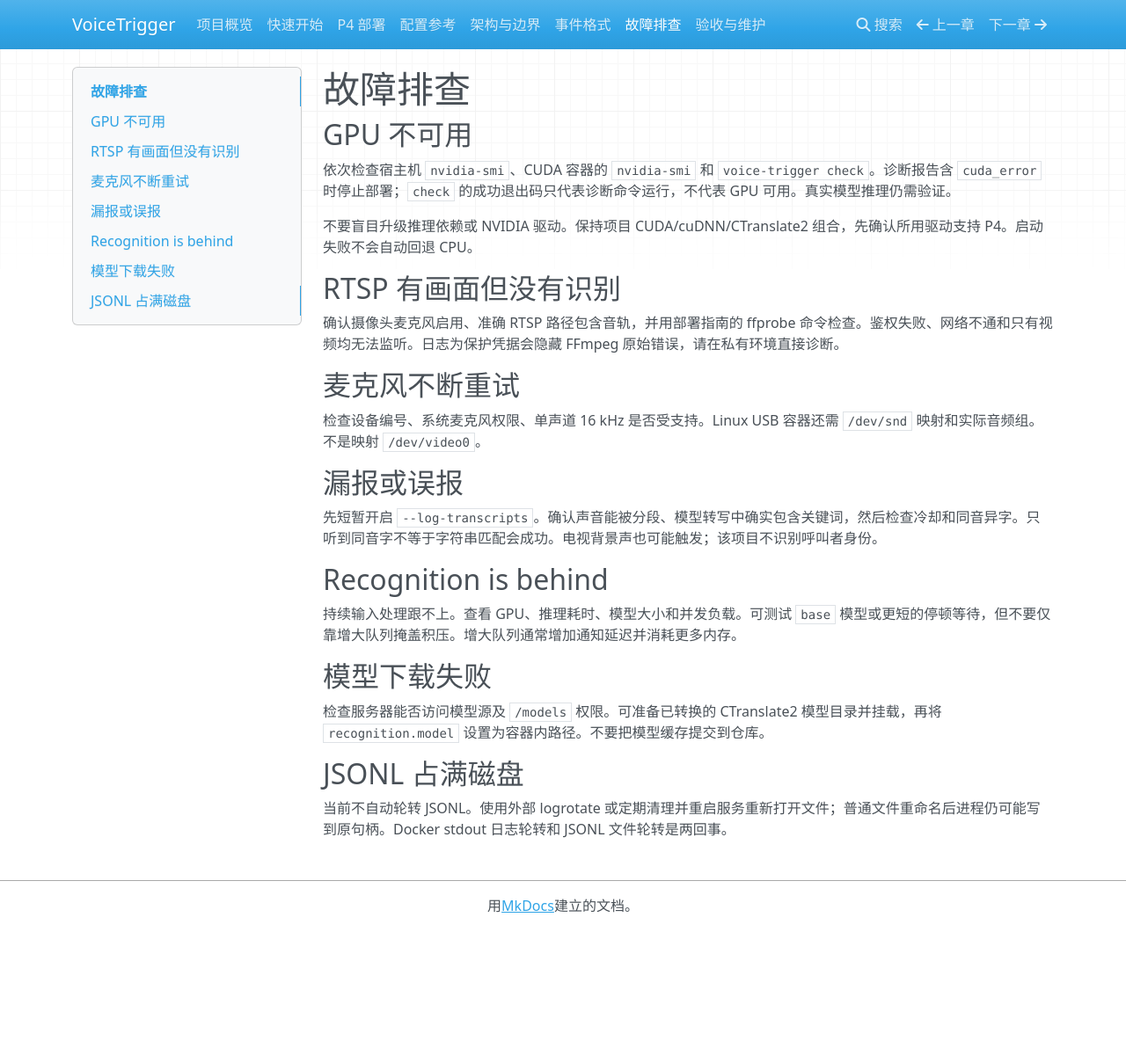
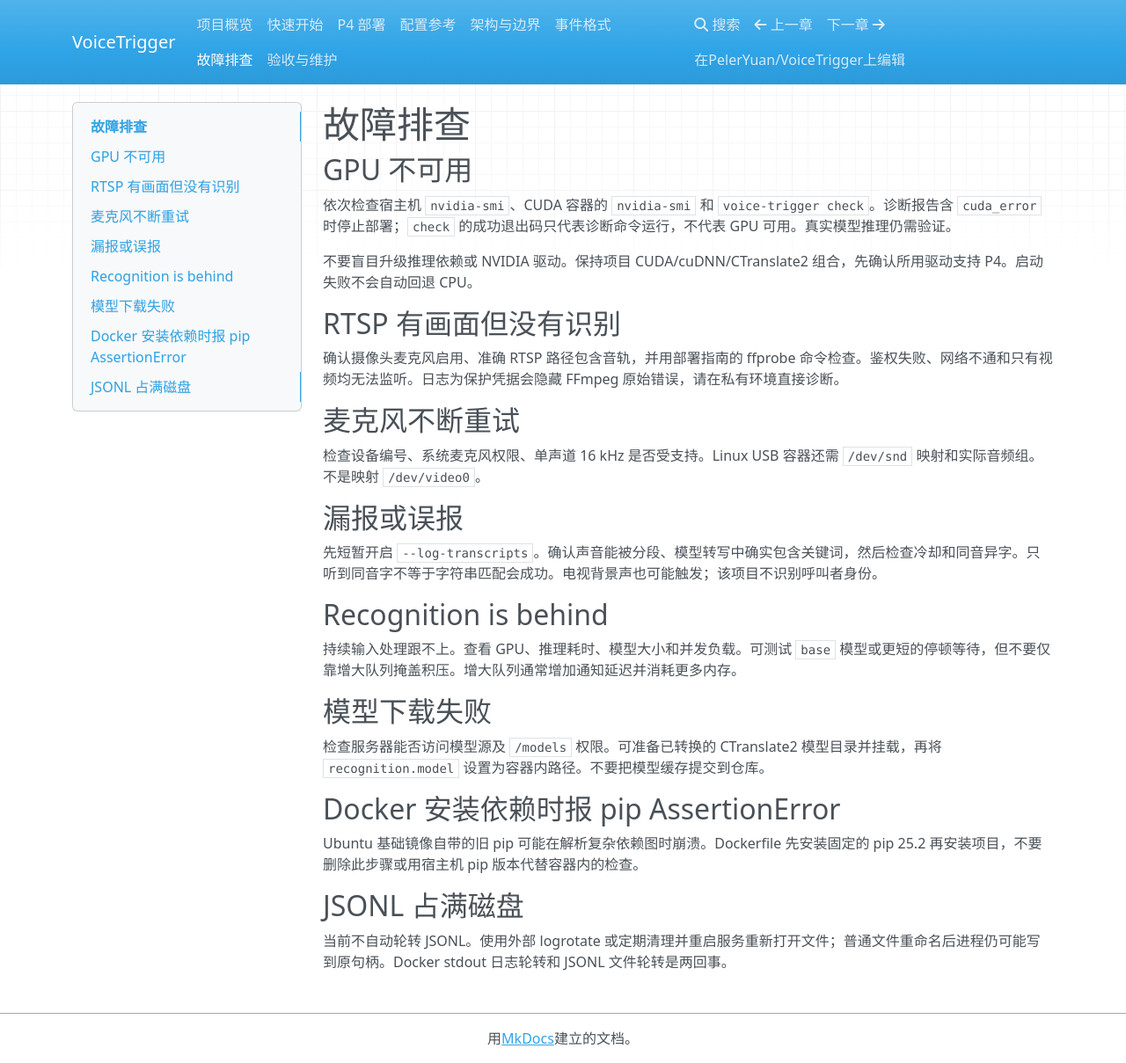
Before and after one commit to PelerYuan/VoiceTrigger, an MkDocs documentation site: the page built from docs/troubleshooting.md, in a window 1280 px wide and 1209 px high. Shown: the whole window at 88% size. Built offline with MkDocs 1.6.1, drawn with Linux system fonts in a browser that asks for light colours; nearby versions of some CDN libraries.

```diff
--- a/docs/troubleshooting.md
+++ b/docs/troubleshooting.md
@@ -26,6 +26,10 @@
 
 检查服务器能否访问模型源及 `/models` 权限。可准备已转换的 CTranslate2 模型目录并挂载，再将 `recognition.model` 设置为容器内路径。不要把模型缓存提交到仓库。
 
+## Docker 安装依赖时报 pip AssertionError
+
+Ubuntu 基础镜像自带的旧 pip 可能在解析复杂依赖图时崩溃。Dockerfile 先安装固定的 pip 25.2 再安装项目，不要删除此步骤或用宿主机 pip 版本代替容器内的检查。
+
 ## JSONL 占满磁盘
 
 当前不自动轮转 JSONL。使用外部 logrotate 或定期清理并重启服务重新打开文件；普通文件重命名后进程仍可能写到原句柄。Docker stdout 日志轮转和 JSONL 文件轮转是两回事。
--- a/mkdocs.yml
+++ b/mkdocs.yml
@@ -1,4 +1,8 @@
 site_name: VoiceTrigger
+site_url: https://page.peler.top/VoiceTrigger/
+repo_url: https://github.com/PelerYuan/VoiceTrigger
+repo_name: PelerYuan/VoiceTrigger
+edit_uri: edit/main/docs/
 site_description: 本地语音触发词监听与 Tesla P4 部署指南
 docs_dir: docs
 site_dir: site
```
Also changed, not shown: README.md (+6 -1 lines), 1 other file.
